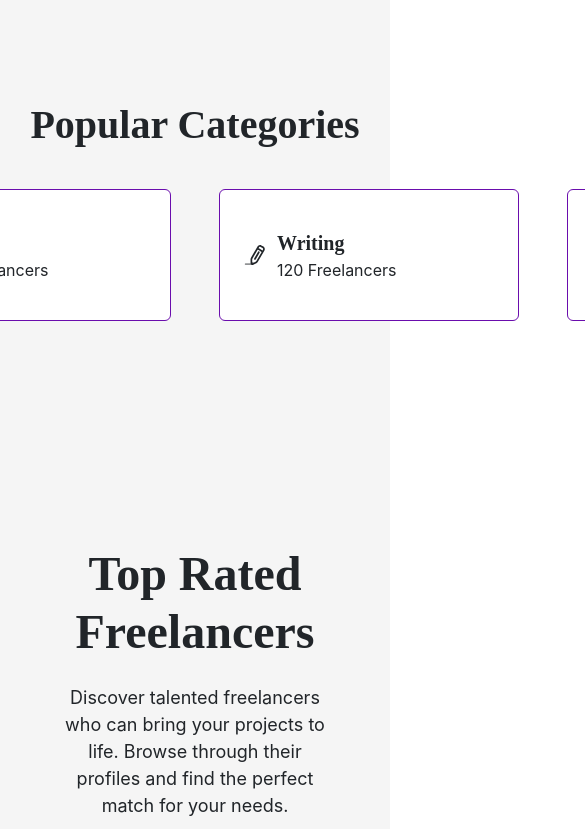
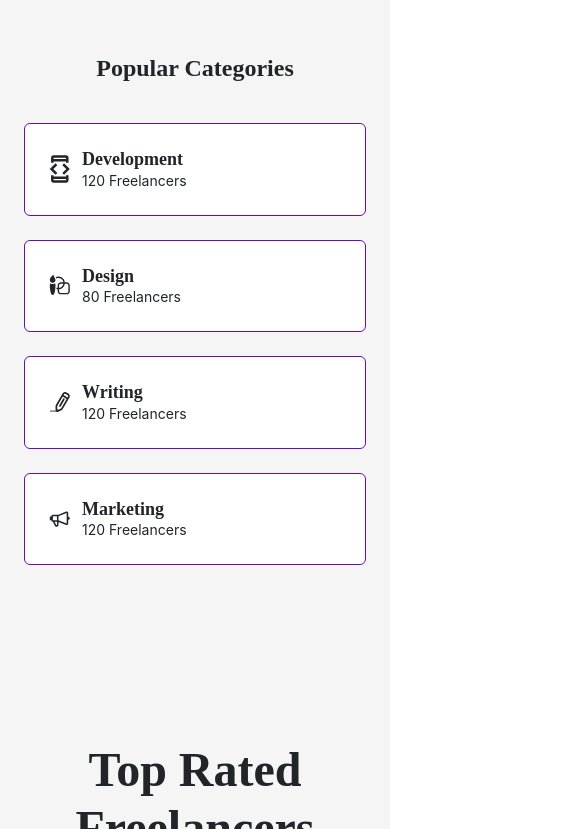
Before and after one commit to Sushant920/GetItDone, a Next.js app: page / in a window 390 px wide. Shown: the part 953-1782 px from the top of the page, 585 px wide, since content can reach past the window. Built offline with nearby package versions, Linux system fonts and the light colour scheme.

Commit message:
added responsiveness for categories

```diff
--- a/components/categories.js
+++ b/components/categories.js
@@ -1,15 +1,15 @@
 const PopularCategories = () => {
   return (
-      <div className="w-full h-[444px] px-16 py-28 bg-[#f5f5f5] flex flex-col justify-start items-center gap-10">
+    <div className="w-full px-6 md:px-16 py-16 bg-[#f5f5f5] flex flex-col justify-start items-center gap-10">
       {/* Section Title */}
-        <div className="w-[768px] text-center text-[#212529] text-[40px] font-bold font-['Poppins'] leading-[48px]">
+      <div className="w-full max-w-1xl text-center text-[#212529] text-2xl md:text-4xl font-bold font-['Poppins'] leading-tight">
         Popular Categories
       </div>
 
       {/* Categories Grid */}
-        <div className="w-[1344px] h-[132px] flex justify-between">
+        <div className="w-full max-w-7xl grid grid-cols-1 sm:grid-cols-2 lg:grid-cols-4 gap-6">
           {/* Development Category */}
-          <div className="w-[300px] h-[132px] bg-white rounded-md border border-[#6a0dad] flex items-center p-6 hover:shadow-lg transition duration-300">
+        <div className="w-full bg-white rounded-md border border-[#6a0dad] flex items-center p-6 hover:shadow-lg transition duration-300">
           <div className="flex items-center gap-3">
           <svg
                 width="21"
@@ -24,18 +24,14 @@ const PopularCategories = () => {
                 />
               </svg>
             <div>
-                <h3 className="text-xl font-bold font-['Poppins'] leading-[30px] text-[#212529]">
-                  Development
-                </h3>
-                <p className="text-base font-normal font-['Inter'] leading-normal text-[#212529]">
-                  120 Freelancers
-                </p>
+              <h3 className="text-lg md:text-xl font-bold font-['Poppins'] leading-tight text-[#212529]">Development</h3>
+              <p className="text-sm md:text-base font-normal font-['Inter'] text-[#212529]">120 Freelancers</p>
             </div>
           </div>
         </div>
 
         {/* Design Category */}
-          <div className="w-[300px] h-[132px] bg-white rounded-md border border-[#6a0dad] flex items-center p-6 hover:shadow-lg transition duration-300">
+        <div className="w-full bg-white rounded-md border border-[#6a0dad] flex items-center p-6 hover:shadow-lg transition duration-300">
           <div className="flex items-center gap-3">
           <svg
                 width="21"
@@ -50,18 +46,13 @@ const PopularCategories = () => {
                 />
               </svg>
             <div>
-                <h3 className="text-xl font-bold font-['Poppins'] leading-[30px] text-[#212529]">
-                  Design
-                </h3>
-                <p className="text-base font-normal font-['Inter'] leading-normal text-[#212529]">
-                  120 Freelancers
-                </p>
+              <h3 className="text-lg md:text-xl font-bold font-['Poppins'] leading-tight text-[#212529]">Design</h3>
+              <p className="text-sm md:text-base font-normal font-['Inter'] text-[#212529]">80 Freelancers</p>
             </div>
           </div>
         </div>
 
-          {/* Writing Category */}
-          <div className="w-[300px] h-[132px] bg-white rounded-md border border-[#6a0dad] flex items-center p-6 hover:shadow-lg transition duration-300">
+        <div className="w-full bg-white rounded-md border border-[#6a0dad] flex items-center p-6 hover:shadow-lg transition duration-300">
           <div className="flex items-center gap-3">
           <svg
                 width="21"
@@ -81,18 +72,13 @@ const PopularCategories = () => {
                 />
               </svg>
             <div>
-                <h3 className="text-xl font-bold font-['Poppins'] leading-[30px] text-[#212529]">
-                  Writing
-                </h3>
-                <p className="text-base font-normal font-['Inter'] leading-normal text-[#212529]">
-                  120 Freelancers
-                </p>
+              <h3 className="text-lg md:text-xl font-bold font-['Poppins'] leading-tight text-[#212529]">Writing</h3>
+              <p className="text-sm md:text-base font-normal font-['Inter'] text-[#212529]">120 Freelancers</p>
             </div>
           </div>
         </div>
 
-          {/* Marketing Category */}
-          <div className="w-[300px] h-[132px] bg-white rounded-md border border-[#6a0dad] flex items-center p-6 hover:shadow-lg transition duration-300">
+        <div className="w-full bg-white rounded-md border border-[#6a0dad] flex items-center p-6 hover:shadow-lg transition duration-300">
           <div className="flex items-center gap-3">
           <svg
                 width="21"
@@ -107,15 +93,13 @@ const PopularCategories = () => {
                 />
               </svg>
             <div>
-                <h3 className="text-xl font-bold font-['Poppins'] leading-[30px] text-[#212529]">
-                  Marketing
-                </h3>
-                <p className="text-base font-normal font-['Inter'] leading-normal text-[#212529]">
-                  120 Freelancers
-                </p>
+              <h3 className="text-lg md:text-xl font-bold font-['Poppins'] leading-tight text-[#212529]">Marketing</h3>
+              <p className="text-sm md:text-base font-normal font-['Inter'] text-[#212529]">120 Freelancers</p>
             </div>
           </div>
         </div>
+
+        {/* Add more categories as needed */}
       </div>
     </div>
   );
```
Lines whose indentation alone changed are shown as unchanged.
